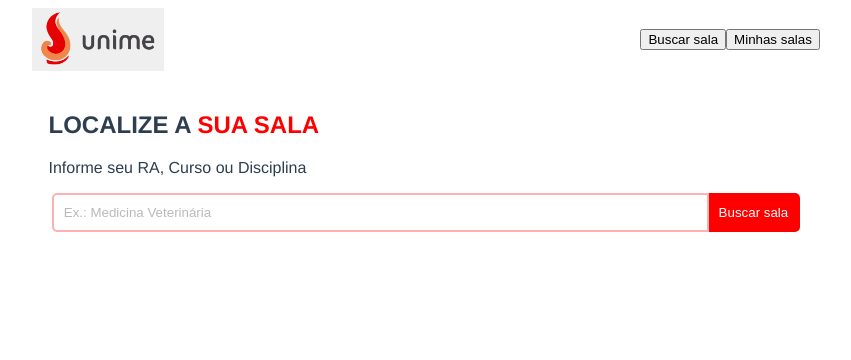
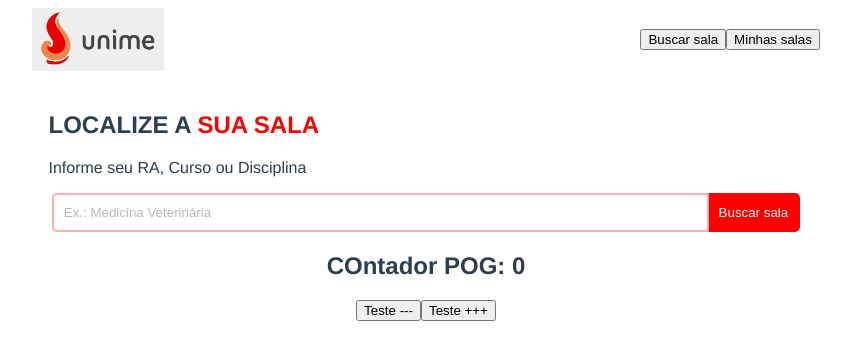
Before and after one commit to MikaelMR/unime-ensalamentoUNIDEV, a Vue app: page / in a window 1280 px wide. Shown: the top 360 px of the page, without its empty margins (214-1065 px from the left). Built offline with nearby package versions, Linux system fonts and the light colour scheme.

Commit message:
Teste VueX

```diff
--- a/src/components/modules/Buscador.vue
+++ b/src/components/modules/Buscador.vue
@@ -4,16 +4,31 @@
             <h1 class="buscador-title">LOCALIZE A <span id="buscador-title-suasala">SUA SALA</span></h1>
             <p class="buscador-title">Informe seu RA, Curso ou Disciplina</p>
             <form action="">
-                <input type="text" class="buscador-input" v-model="input" placeholder="Ex.: Medicina Veterinária" name="buscador">
+                <input type="text" id="buscadorInput" class="buscador-input" v-model="input" placeholder="Ex.: Medicina Veterinária" name="buscador">
                 <button type="submit" class="buscador-button">Buscar sala</button>
+                <h1>COntador POG: {{ counter }}</h1>
+                <button @click="decrement">Teste ---</button>
+                <button @click="increment">Teste +++</button>
             </form>
         </div>
     </section>
 </template>
 
 <script>
+    import { mapGetters, mapActions } from 'vuex';
     export default{
-
+        name: 'Counter',
+        computed: {
+            ...mapGetters ([
+                'counter'
+            ])
+        },
+        methods: {
+            ...mapActions ([
+                'decrement',
+                'increment'
+            ])
+        }
     }
 </script>
 
--- a/src/main.js
+++ b/src/main.js
@@ -1,7 +1,7 @@
 import Vue from 'vue'
 import App from './App.vue'
 import router from './router'
-import store from './store'
+import { store } from './vuex'
 
 Vue.config.productionTip = false
 
--- /dev/null
+++ b/src/vuex.js
@@ -0,0 +1,23 @@
+import Vue from 'vue'
+import VueX from 'vuex'
+
+Vue.use(VueX)
+
+const store = new VueX.Store ({
+    state: {
+        counter: 0
+    },
+    mutations: {
+        decrement: state => state.counter--,
+        increment: state => state.counter++
+    },
+    getters: {
+        counter: state => state.counter
+    },
+    actions: {
+        decrement: context => context.commit('decrement'),
+        increment: context => context.commit('increment')
+    }
+})
+
+export { store }
```
